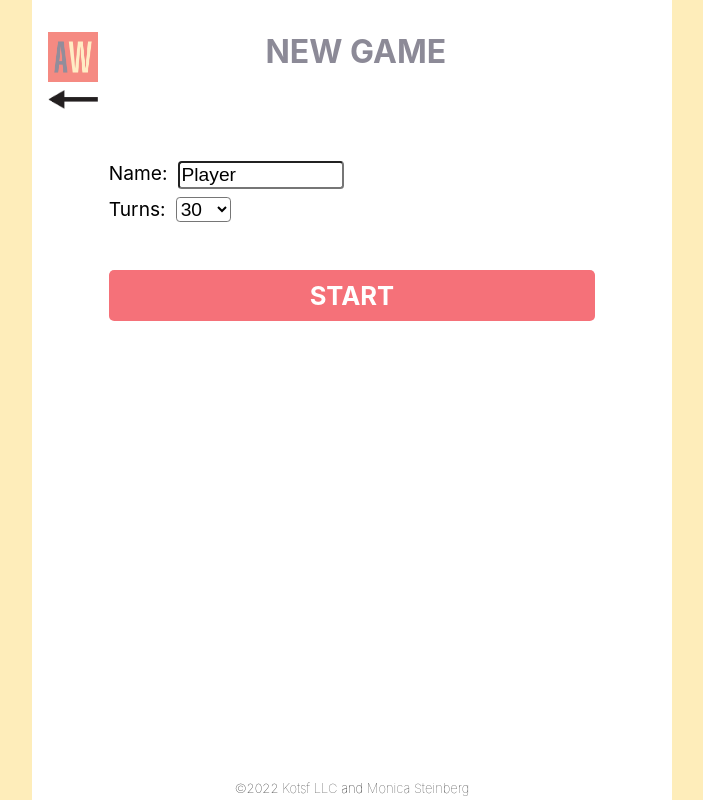
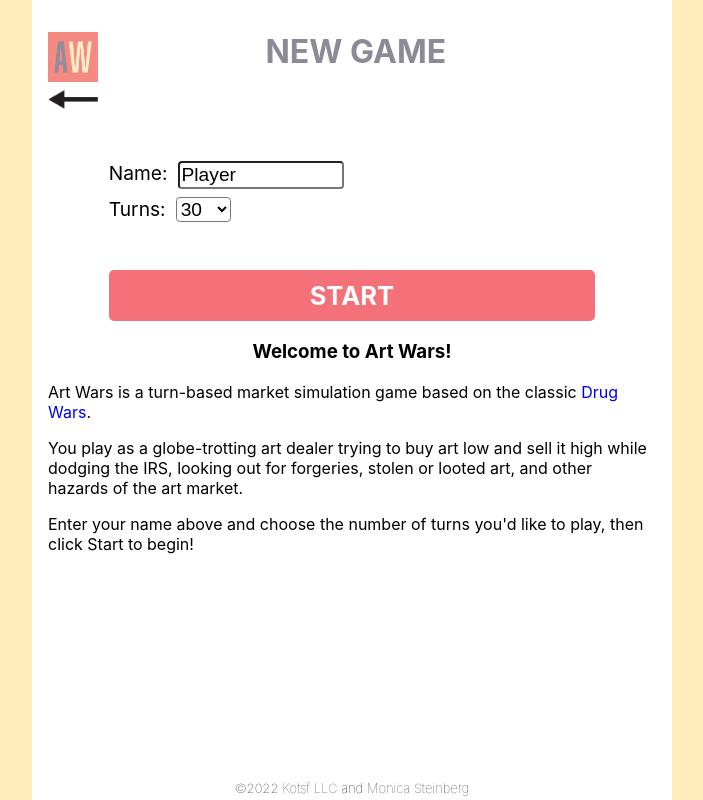
Before and after one commit to ggetzie/artwars_web, a React (Create React App) app: page /new-game in a window 1280 px wide. Shown: the whole page, without its empty margins (288-991 px from the left). Built offline with nearby package versions, Linux system fonts and the light colour scheme.

Commit message:
refactor message board

```diff
--- /dev/null
+++ b/src/components/MessageBoard.tsx
@@ -0,0 +1,18 @@
+import React from "react";
+
+const MessageBoard = ({messages}: {messages: string[]}) => {
+  return (
+    <div className="message-board">
+      <h3>Message Board</h3>
+      <ul className="message-list">
+        {messages.length > 0 ? (
+          messages.map((m, i) => <li key={i}>{m}</li>)
+        ) : (
+          <li>No new messages</li>
+        )}
+      </ul>
+    </div>
+  );
+};
+
+export default MessageBoard;
--- a/src/components/index.ts
+++ b/src/components/index.ts
@@ -12,6 +12,7 @@ import Congrats from "./Congrats";
 import ErrorBoundary from "./ErrorBoundary";
 import GameHeader from "./GameHeader";
 import Skyline from "./Skyline";
+import MessageBoard from "./MessageBoard";
 
 export {
   ArtDetail,
@@ -29,4 +30,5 @@ export {
   ErrorBoundary,
   GameHeader,
   Skyline,
+  MessageBoard,
 };
--- a/src/screens/NewGame.tsx
+++ b/src/screens/NewGame.tsx
@@ -61,6 +61,25 @@ const NewGame = () => {
       >
         Start
       </Link>
+      <div className="intro">
+        <h3 className="text-center">Welcome to Art Wars!</h3>
+        <p>
+          Art Wars is a turn-based market simulation game based on the classic{" "}
+          <a href="https://en.wikipedia.org/wiki/Drug_Wars_(video_game)">
+            Drug Wars
+          </a>
+          .
+        </p>
+        <p>
+          You play as a globe-trotting art dealer trying to buy art low and sell
+          it high while dodging the IRS, looking out for forgeries, stolen or
+          looted art, and other hazards of the art market.
+        </p>
+        <p>
+          Enter your name above and choose the number of turns you'd like to
+          play, then click Start to begin!
+        </p>
+      </div>
     </div>
   );
 };
--- a/src/screens/game/City.tsx
+++ b/src/screens/game/City.tsx
@@ -7,7 +7,7 @@ import {
   currentTurn,
   getMaxTurns,
 } from "../../reducers/game";
-import {Dropdown, Skyline} from "../../components";
+import {Dropdown, MessageBoard, Skyline} from "../../components";
 import {Cities} from "../../util";
 import {useAppDispatch, useAppSelector} from "../../hooks";
 import {CityName} from "../../util/types";
@@ -25,7 +25,6 @@ const City = () => {
     dispatch(processTurn());
     e.target.value = "";
   };
-
   useEffect(() => {
     dispatch(setTitle(city));
     dispatch(setShowBack(false));
@@ -50,16 +49,7 @@ const City = () => {
           />
         </div>
       )}
-      <div className="message-board">
-        <h3>Message Board</h3>
-        <ul className="message-list">
-          {messages.length > 0 ? (
-            messages.map((m, i) => <li key={i}>{m}</li>)
-          ) : (
-            <li>No new messages</li>
-          )}
-        </ul>
-      </div>
+      <MessageBoard messages={messages} />
     </div>
   );
 };
```
